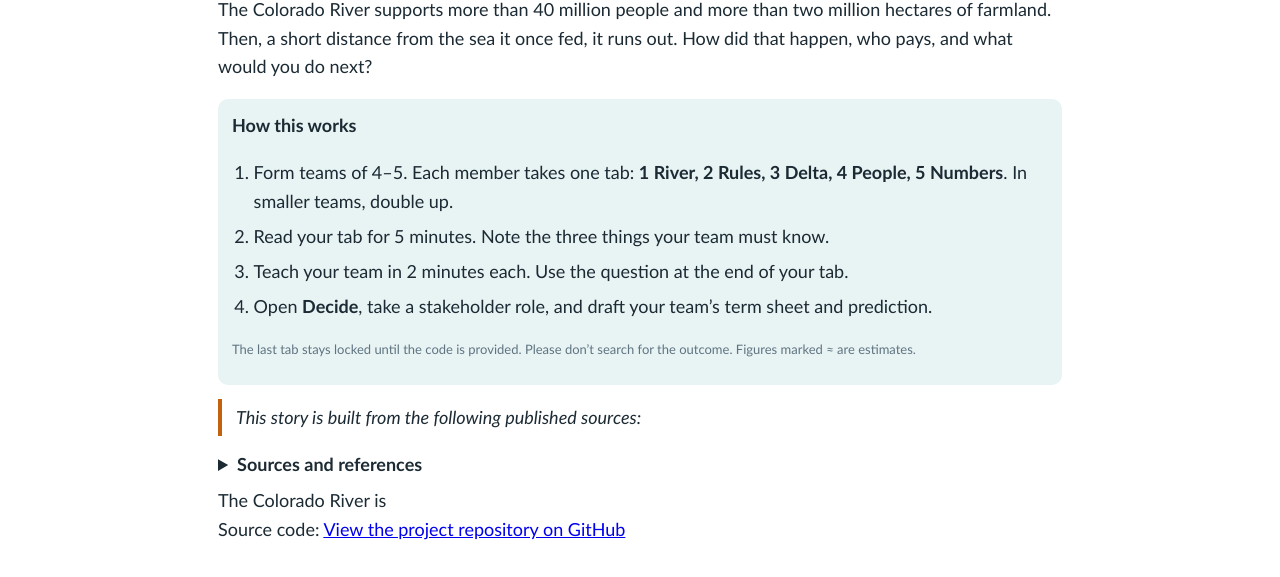
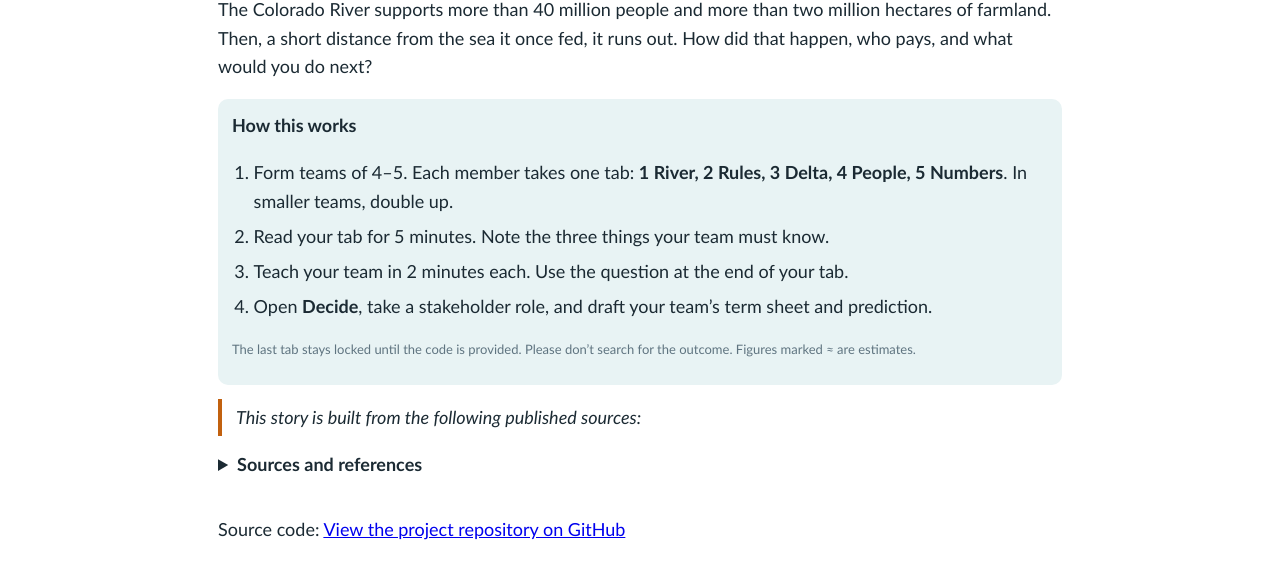
Before and after one commit to pgonzaleze/REM_221_Large_Systems_Colorado_River, a plain HTML site: page index.html in a window 1280 px wide. Shown: the part 175-752 px from the top of the page. Drawn offline with Linux system fonts and the light colour scheme.

Commit message:
Update index.html

```diff
--- a/index.html
+++ b/index.html
@@ -74,7 +74,6 @@ details{margin:8px 0}.refs{font-size:14px;padding-left:1.4em}.refs li{margin:.6e
 <div class="v"><b>Family Farm Alliance:</b> western farming is a strategic resource for food security, rural communities and drought resilience, and cannot simply be replaced.</div>
 <div class="tb"><b>Teach your team</b><br>Where would you draw the system boundary? Which structures matter most, and who controls them?</div></section>
 <div class="footer">
-  The Colorado River is
  <br>
   Source code:
   <a href="https://pgonzaleze.github.io/REM_221_Large_Systems_Colorado_River/"
```
